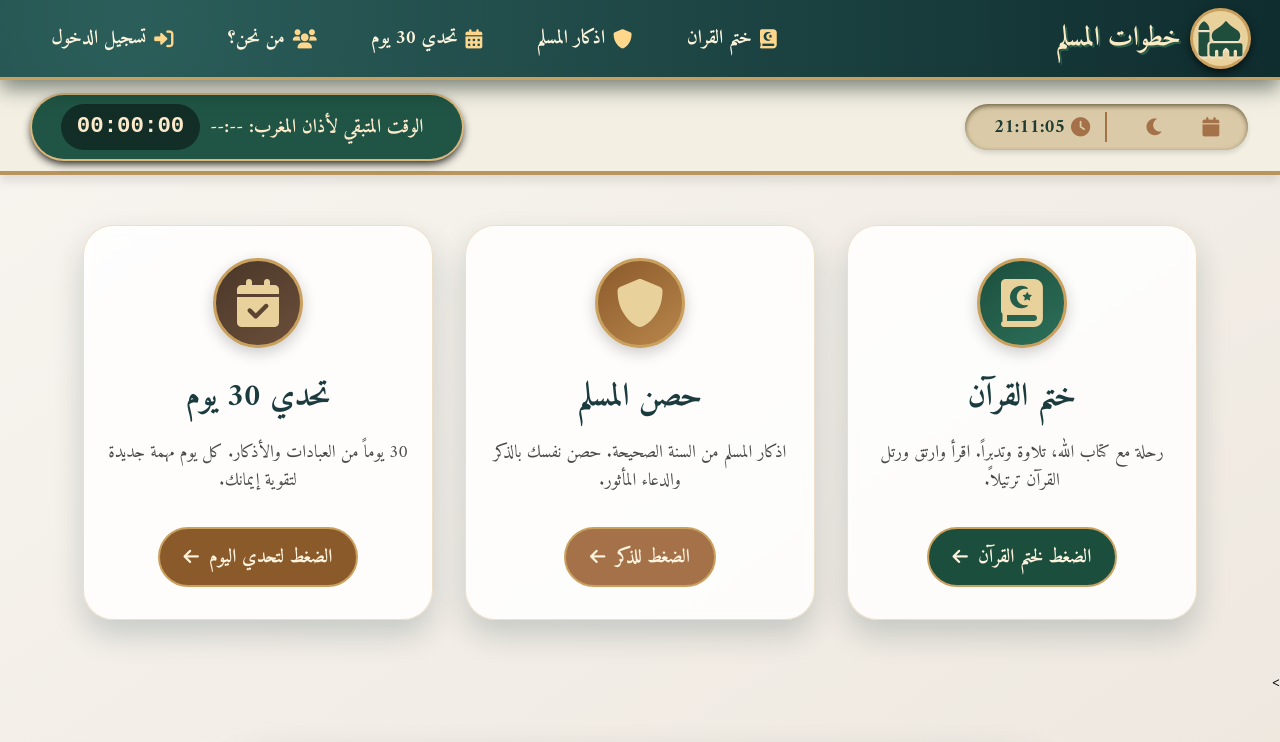
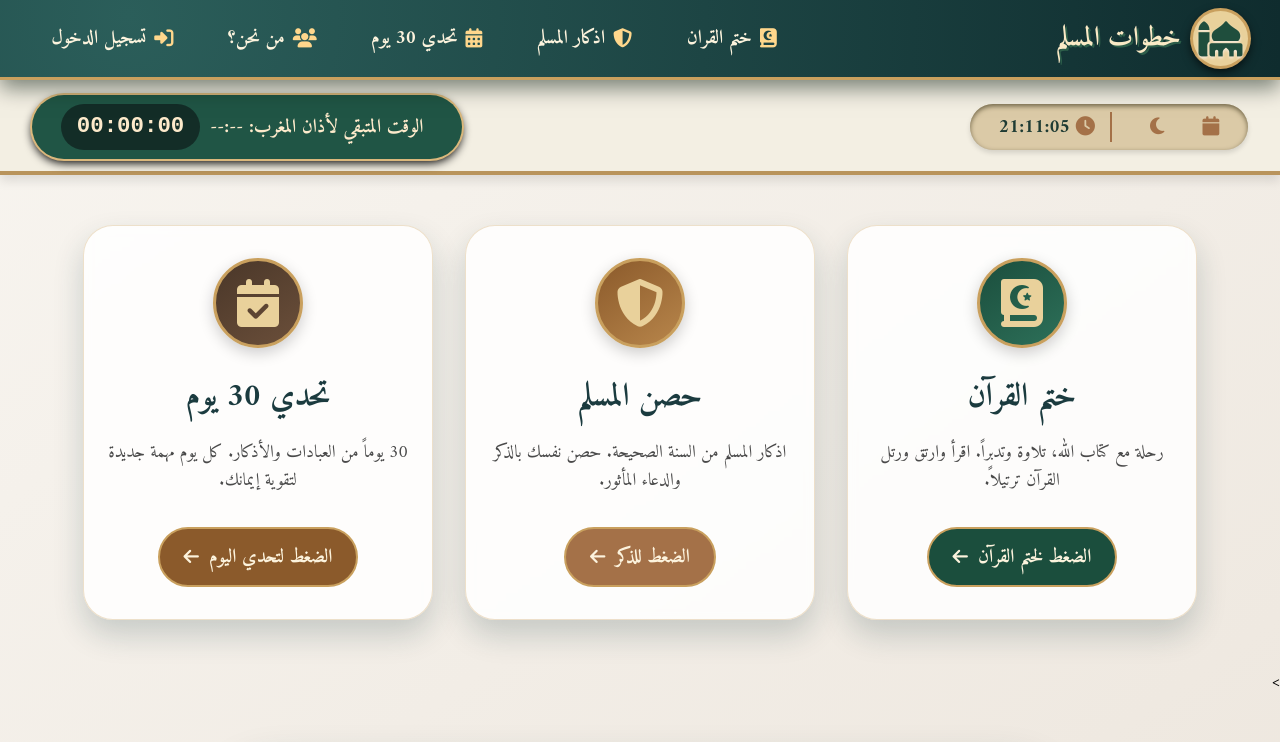
Before and after one commit to yacine02h/khatawat-elmuslim, a plain HTML site: page index.html in a window 1280 px wide. Shown: the top 742 px of the page. Drawn offline with nearby package versions, Linux system fonts and the light colour scheme; some packages are replaced by stand-ins of ours; no server answers; a script that the page names is missing; some icons are missing.

Commit message:
إصلاح التاريخ وتعديل الأيقونات

```diff
--- a/index.html
+++ b/index.html
@@ -4,7 +4,7 @@
     <meta charset="UTF-8">
     <meta name="viewport" content="width=device-width, initial-scale=1.0">
     <title>خطوات المسلم · واجهة إسلامية</title>
-    <link rel="stylesheet" href="https://cdnjs.cloudflare.com/ajax/libs/font-awesome/6.0.0-beta3/css/all.min.css">
+<link rel="stylesheet" href="https://cdnjs.cloudflare.com/ajax/libs/font-awesome/6.5.1/css/all.min.css">
   <link rel="stylesheet" href="css/style.css">
 
     <link rel="manifest" href="manifest.json">
```
Also changed, not shown: auth.html (+1 -1 lines), azkar.html (+1 -1 lines), challenge.html (+1 -1 lines), quran.html (+1 -1 lines).
